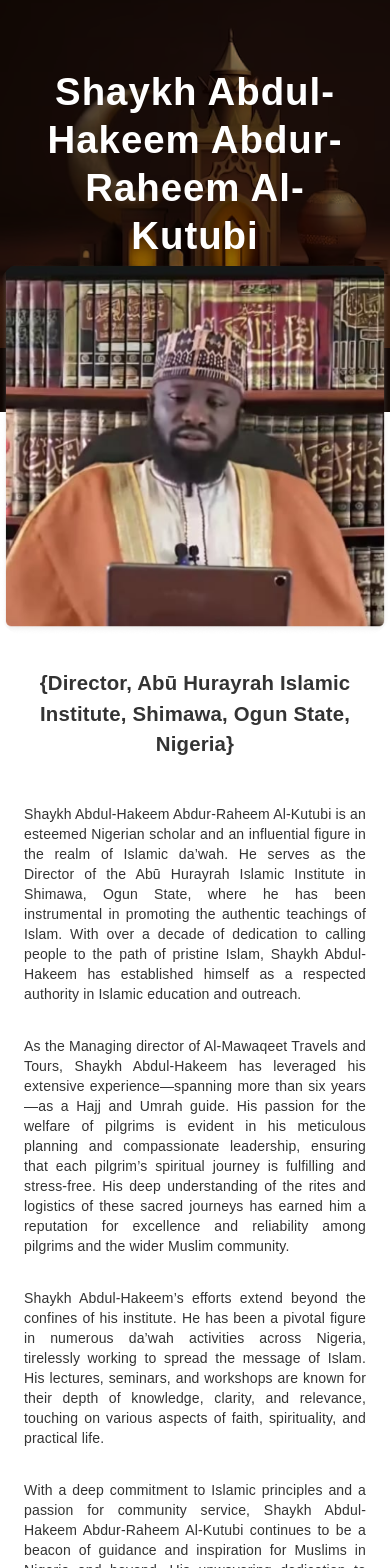
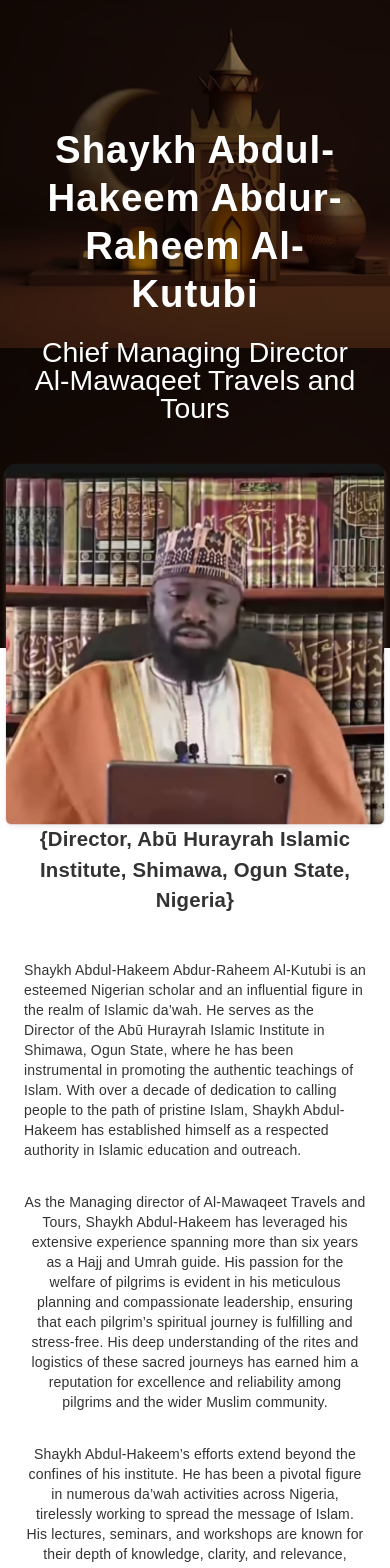
Before and after one commit to Almawaqeet/mawaqeet, a Next.js app: page /about-us/Shaykh-Abdul-Hakeem in a window 390 px wide. Shown: the part 100-1668 px from the top of the page. Built offline with nearby package versions, Linux system fonts and the light colour scheme.

Commit message:
clean up FE ui

```diff
--- a/app/UI/Profile.tsx
+++ b/app/UI/Profile.tsx
@@ -22,30 +22,30 @@ interface ProfileProps {
 const Profile: React.FC<ProfileProps> = ({ team }) => {
     const { id, profile_1, profile_2, profile_3, profile_4, personality } = team
     return (
-        <div className={`${whiteSpaces.paddingX} xmd:pt-64 md:pt-80 lg:pt-20 pb-[150px]`} key={id}>
+        <div className={`${whiteSpaces.paddingX} xmd:pt-44 sm:pt-60 md:pt-[22rem] lg:pt-20 pb-[150px]`} key={id}>
             <Headings type='sectionName' classname='text-center xmd:pb-11 lg:pb-20 font-dejavu'>{personality}</Headings>
             <Paragraph
                 type="global"
-                classname="font-normal xmd:leading-5 md:leading-8 xmd:tracking-[0.16px] text-team-clamp xmd:pb-8 font-dejavu text-justify lg:pb-12"
+                classname="font-normal xmd:leading-5 md:leading-8 xmd:tracking-[0.16px] text-team-clamp xmd:pb-8 font-dejavu text-left lg:pb-12"
             >
                 {profile_1}
             </Paragraph>
 
             <Paragraph
                 type="global"
-                classname="font-normal xmd:leading-5 md:leading-8 xmd:tracking-[0.16px] text-team-clamp xmd:pb-8 lg:pb-12 font-dejavu text-justify"
+                classname="font-normal xmd:leading-5 md:leading-8 xmd:tracking-[0.16px] text-team-clamp xmd:pb-8 lg:pb-12 font-dejavu text-center"
             >
                 {profile_2}
             </Paragraph>
             <Paragraph
                 type="global"
-                classname="font-normal xmd:leading-5 text-justify md:leading-8 xmd:tracking-[0.16px] text-team-clamp xmd:pb-8 lg:pb-12 font-dejavu"
+                classname="font-normal xmd:leading-5 text-center md:leading-8 xmd:tracking-[0.16px] text-team-clamp xmd:pb-8 lg:pb-12 font-dejavu"
             >
                 {profile_3}
             </Paragraph>
             <Paragraph
                 type="global"
-                classname="font-normal xmd:leading-5 text-justify md:leading-8 xmd:tracking-[0.16px] text-team-clamp font-dejavu"
+                classname="font-normal xmd:leading-5 text-center md:leading-8 xmd:tracking-[0.16px] text-team-clamp font-dejavu"
             >
                 {profile_4}
             </Paragraph>
--- a/app/about-us/[slug]/page.tsx
+++ b/app/about-us/[slug]/page.tsx
@@ -24,15 +24,15 @@ const Page: React.FC<PageProps> = ({ params }) => {
     return (
         <MbisProvider>
             <Navbar />
-            <section className='max-w-[2000px] m-auto bg-personality xmd:pt-16 lg:pt-0'>
+            <section className='max-w-[2000px] m-auto bg-personality lg:pt-0'>
                 <main className=' md:pt-0 relative lg:h-screen'>
-                    <div key={teamMember.id} className={`xmd:grid lg:grid-cols-[1fr_1fr] xmd:grid-rows-1 items-center lg:gap-16 lg:justify-between  xmd:h-[448px] md:h-[420px]  ${whiteSpaces.paddingX} `}>
+                    <div key={teamMember.id} className={`xmd:grid lg:grid-cols-[1fr_1fr] xmd:grid-rows-1 items-center lg:gap-16 lg:justify-between  xmd:h-[748px] md:h-[620px]  ${whiteSpaces.paddingX} `}>
                         <div className='xmd:gap-5 flex xmd:flex-col lg:justify-center'>
-                            <Headings type='heroHeading' classname='text-white xmd:pt-14'>{teamMember.fullname}</Headings>
+                            <Headings type='heroHeading' classname='text-white '>{teamMember.fullname}</Headings>
                             <Headings type='BrandText' classname='text-Bold-1-clamp xmd:font-normal font-dejavu text-white text-center'>{teamMember.post}</Headings>
                         </div>
-                        <div className="lg:pt-52">
-                            <Image src={teamMember.imageProfile} alt={`${teamMember.fullname}'s image`} width={100} height={100} className="object-cover m-auto xmd:absolute lg:static xmd:w-[332px] mobile:w-[400px] md:h-[500px] sm:w-[483px] md:w-[683px] rounded-3xl xmd:left-1/2 transform xmd:-translate-x-1/2 lg:translate-x-0 lg:left-0 xmd:top-2/3 sm:top-1/2 md:top-2/4 lg:top-0" sizes='w-0' />
+                        <div className="">
+                            <Image src={teamMember.imageProfile} alt={`${teamMember.fullname}'s image`} width={100} height={100} className="object-cover m-auto xmd:absolute lg:static xmd:w-[332px] mobile:w-[400px] md:h-[500px] sm:w-[483px] md:w-[683px] rounded-3xl xmd:left-1/2 transform xmd:-translate-x-1/2 lg:translate-x-0 lg:left-0 xmd:top-3/4 md:top-2/3 lg:top-0" sizes='w-0' />
                         </div>
                     </div>
                 </main>
--- a/app/contents/about.ts
+++ b/app/contents/about.ts
@@ -83,7 +83,7 @@ export const about_us_team: AboutUsTeam[] = [
     profile_1:
       'Shaykh Abdul-Hakeem Abdur-Raheem Al-Kutubi is an esteemed Nigerian scholar and an influential figure in the realm of Islamic da’wah. He serves as the Director of the Abū Hurayrah Islamic Institute in Shimawa, Ogun State, where he has been instrumental in promoting the authentic teachings of Islam. With over a decade of dedication to calling people to the path of pristine Islam, Shaykh Abdul-Hakeem has established himself as a respected authority in Islamic education and outreach.',
     profile_2:
-      'As the Managing director of Al-Mawaqeet Travels and Tours, Shaykh Abdul-Hakeem has leveraged his extensive experience—spanning more than six years—as a Hajj and Umrah guide. His passion for the welfare of pilgrims is evident in his meticulous planning and compassionate leadership, ensuring that each pilgrim’s spiritual journey is fulfilling and stress-free. His deep understanding of the rites and logistics of these sacred journeys has earned him a reputation for excellence and reliability among pilgrims and the wider Muslim community.',
+      'As the Managing director of Al-Mawaqeet Travels and Tours, Shaykh Abdul-Hakeem has leveraged his extensive experience spanning more than six years as a Hajj and Umrah guide. His passion for the welfare of pilgrims is evident in his meticulous planning and compassionate leadership, ensuring that each pilgrim’s spiritual journey is fulfilling and stress-free. His deep understanding of the rites and logistics of these sacred journeys has earned him a reputation for excellence and reliability among pilgrims and the wider Muslim community.',
     profile_3:
       'Shaykh Abdul-Hakeem’s efforts extend beyond the confines of his institute. He has been a pivotal figure in numerous da’wah activities across Nigeria, tirelessly working to spread the message of Islam. His lectures, seminars, and workshops are known for their depth of knowledge, clarity, and relevance, touching on various aspects of faith, spirituality, and practical life.',
     profile_4:
```
